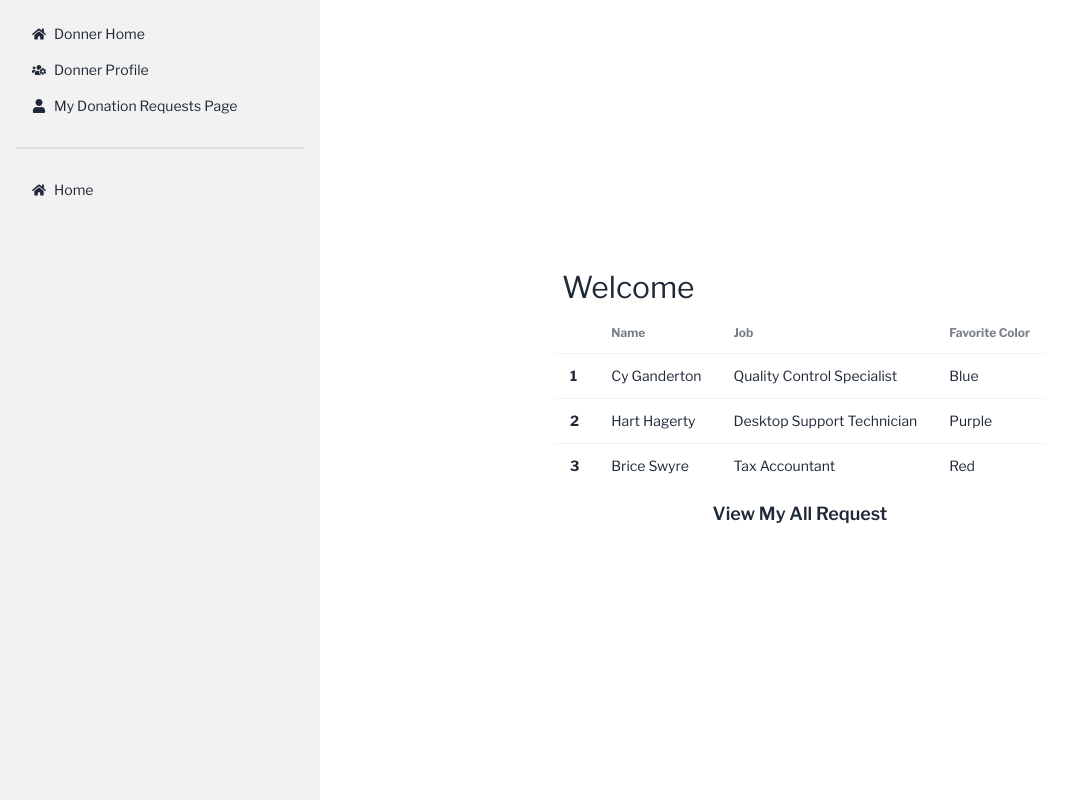
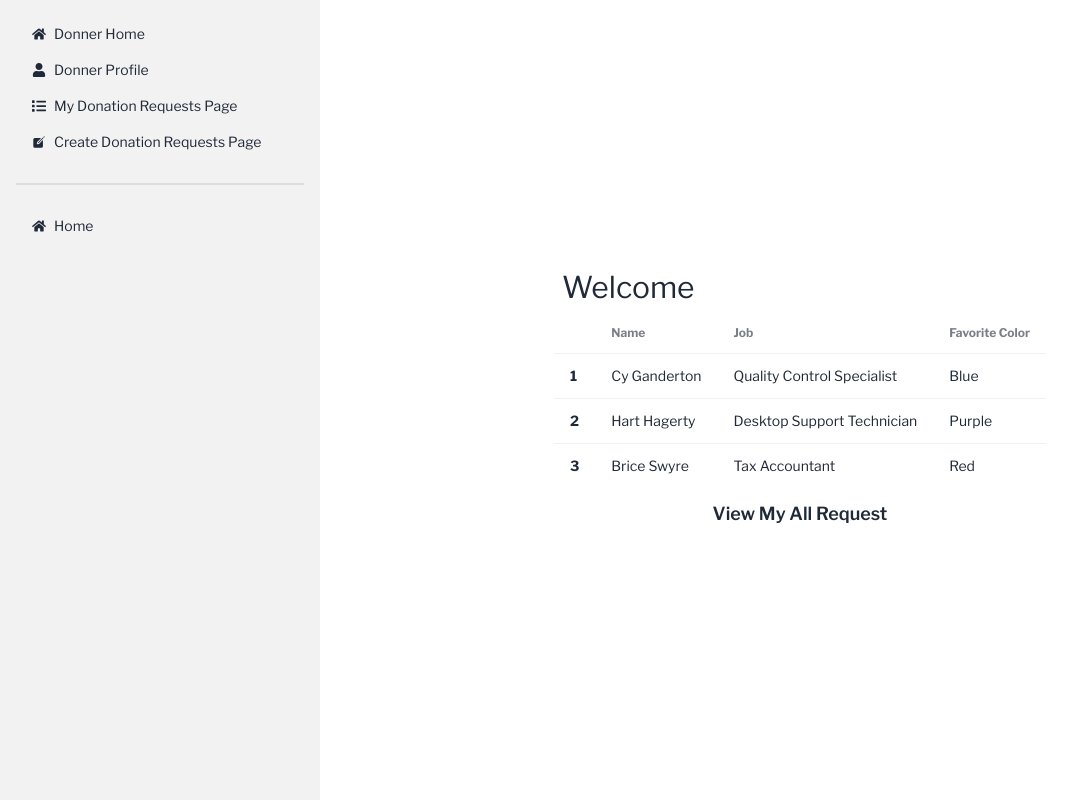
Before and after one commit to searchsakib/blood-aid-client, a React (Vite) app: page /dashboard in a window 1280 px wide. Shown: the whole page, without its empty margins (0-1077 px from the left). Built offline with nearby package versions, Linux system fonts and the light colour scheme; no server answers.

Commit message:
create donation req page added

```diff
--- a/src/Router/Route.jsx
+++ b/src/Router/Route.jsx
@@ -15,6 +15,7 @@ import DefaultView from '../pages/Dashboard/DefaultView/DefaultView';
 import Profile from '../pages/Dashboard/Profile/Profile';
 import UpdateProfile from '../pages/Dashboard/Profile/UpdateProfile';
 import DonnerDonationReq from '../pages/Dashboard/DonnerDonationReq/DonnerDonationReq';
+import CreateDonationReq from '../pages/Dashboard/CreateDonationReq/CreateDonationReq';
 
 const myRoute = createBrowserRouter([
   {
@@ -76,6 +77,11 @@ const myRoute = createBrowserRouter([
       {
         path: '/dashboard/my-donation-requests',
         element: <DonnerDonationReq></DonnerDonationReq>,
+      },
+
+      {
+        path: '/dashboard/create-donation-request',
+        element: <CreateDonationReq></CreateDonationReq>,
       },
 
       {
--- a/src/layout/Dashboard.jsx
+++ b/src/layout/Dashboard.jsx
@@ -1,8 +1,10 @@
 import {
+  FaAccessibleIcon,
   FaAd,
   FaBook,
   FaCalendar,
   FaEnvelope,
+  FaForumbee,
   FaHamburger,
   FaHome,
   FaList,
@@ -13,6 +15,7 @@ import {
   FaUsersCog,
   FaUtensils,
 } from 'react-icons/fa';
+import { IoCreate } from 'react-icons/io5';
 
 // import useCart from '../hooks/useCart';
 import useAdmin from '../hooks/useAdmin';
@@ -115,14 +118,20 @@ const Dashboard = () => {
               </li>
               <li>
                 <NavLink to="/dashboard/profile">
-                  <FaUsersCog></FaUsersCog>
+                  <FaUser></FaUser>
                   Donner Profile
                 </NavLink>
               </li>
               <li>
                 <NavLink to="/dashboard/my-donation-requests">
-                  <FaUser></FaUser>
+                  <FaList></FaList>
                   My Donation Requests Page
+                </NavLink>
+              </li>
+              <li>
+                <NavLink to="/dashboard/create-donation-request">
+                  <IoCreate />
+                  Create Donation Requests Page
                 </NavLink>
               </li>
               {/*
--- /dev/null
+++ b/src/pages/Dashboard/CreateDonationReq/CreateDonationReq.jsx
@@ -0,0 +1,13 @@
+import React from 'react';
+
+const CreateDonationReq = () => {
+  return (
+    <div>
+      <h2 className="text-3xl text-red-400">
+        This is create donation request page
+      </h2>
+    </div>
+  );
+};
+
+export default CreateDonationReq;
```
